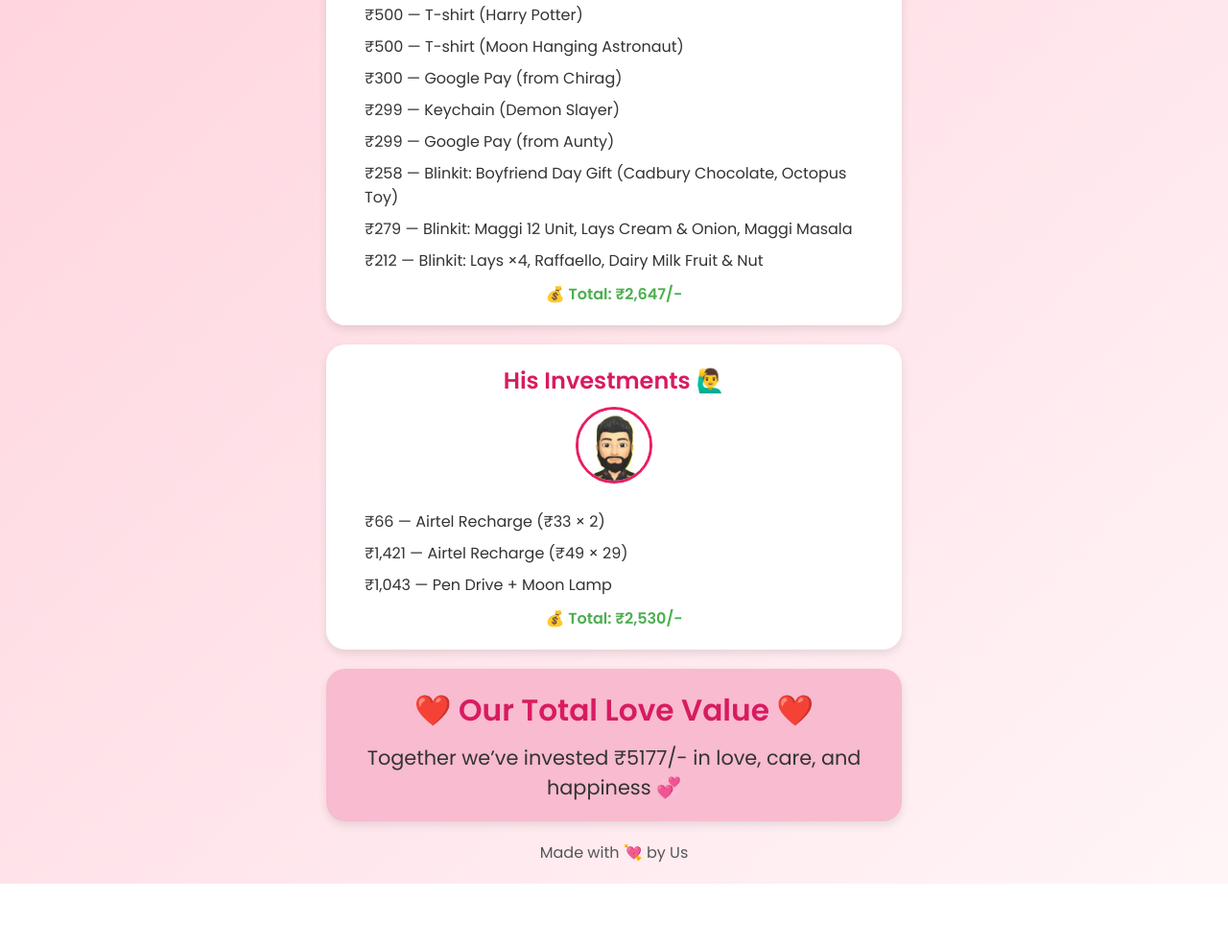
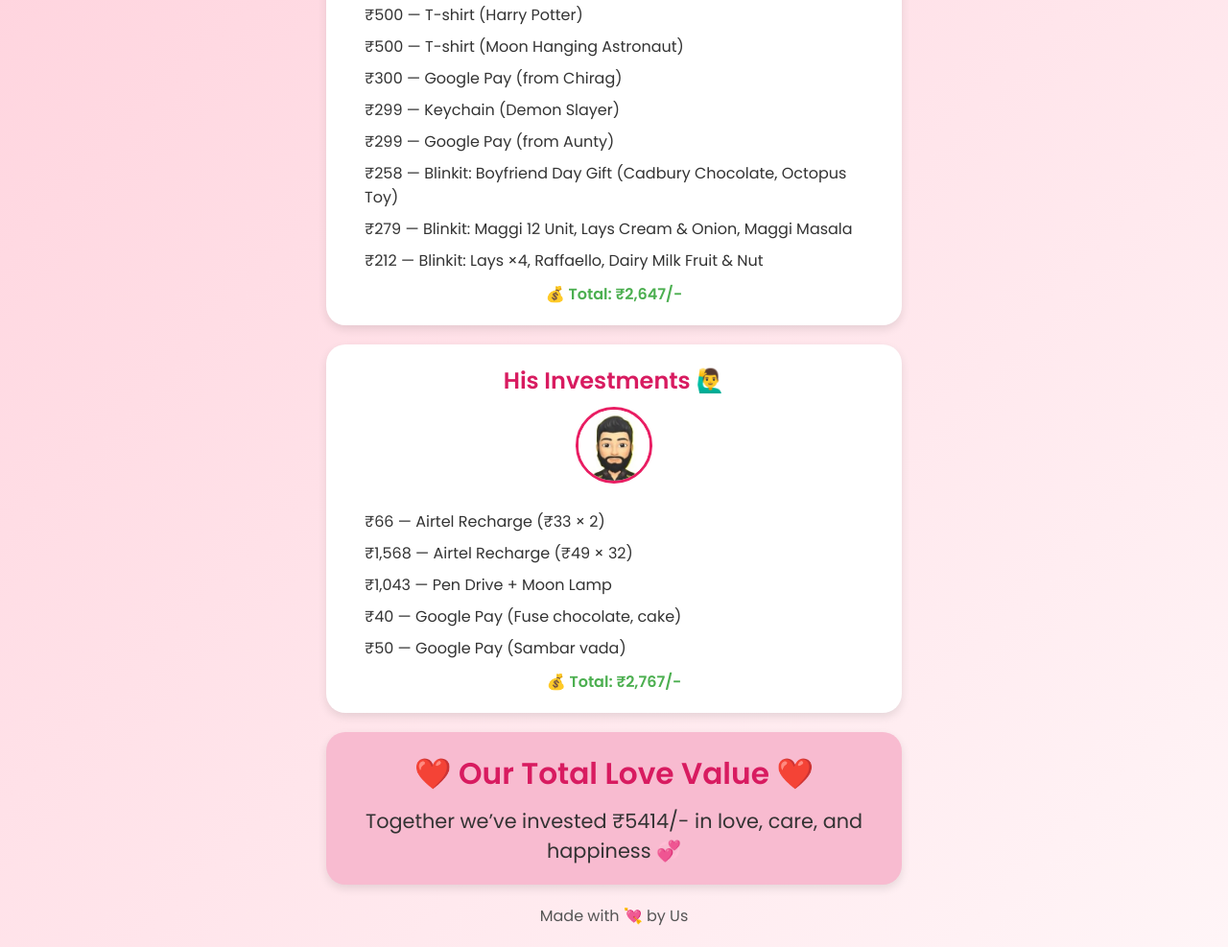
Before and after one commit to pamojecec/love-investment, a plain HTML site: page index.html in a window 1280 px wide. Shown: the part 297-1284 px from the top of the page at 96% size. Before the commit the page ends 1218 px from the top, so only its background shows below. Drawn offline with Linux system fonts and the light colour scheme.

Commit message:
Add files via upload

```diff
--- a/index.html
+++ b/index.html
@@ -40,10 +40,12 @@
         <img src="assets/me.jpg" alt="My photo" class="profile" />
         <ul>
           <li>₹66 — Airtel Recharge (₹33 × 2)</li>
-          <li>₹1,421 — Airtel Recharge (₹49 × 29)</li>
+          <li>₹1,568 — Airtel Recharge (₹49 × 32)</li>
           <li>₹1,043 — Pen Drive + Moon Lamp</li>
+          <li>₹40 — Google Pay (Fuse chocolate, cake)</li>
+          <li>₹50 — Google Pay (Sambar vada)</li>
         </ul>
-        <p class="total">💰 Total: ₹2,530/-</p>
+        <p class="total">💰 Total: ₹2,767/-</p>
       </section>
 
       <section class="summary">
--- a/script.js
+++ b/script.js
@@ -1,6 +1,6 @@
 // Calculate and show the total investment
 const herTotal = 2647;
-const hisTotal = 2530;
+const hisTotal = 2767;
 const total = herTotal + hisTotal;
 
 document.getElementById(
```
Also changed, not shown: assets/heart.png, assets/her.jpg.
